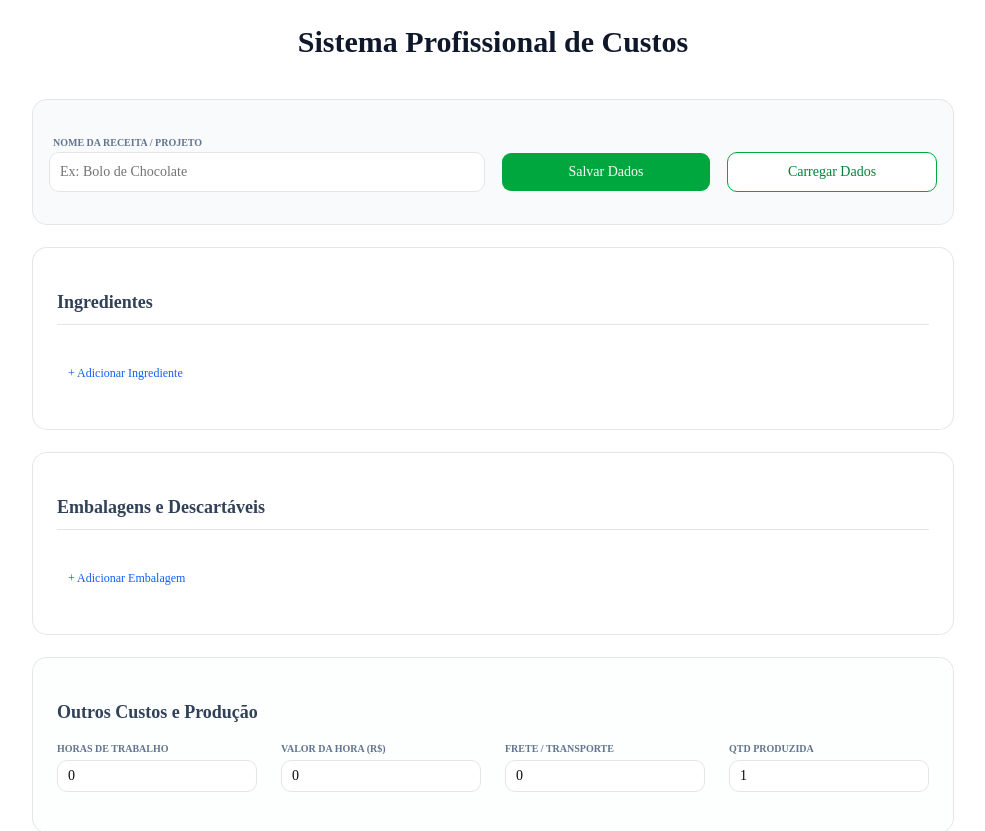
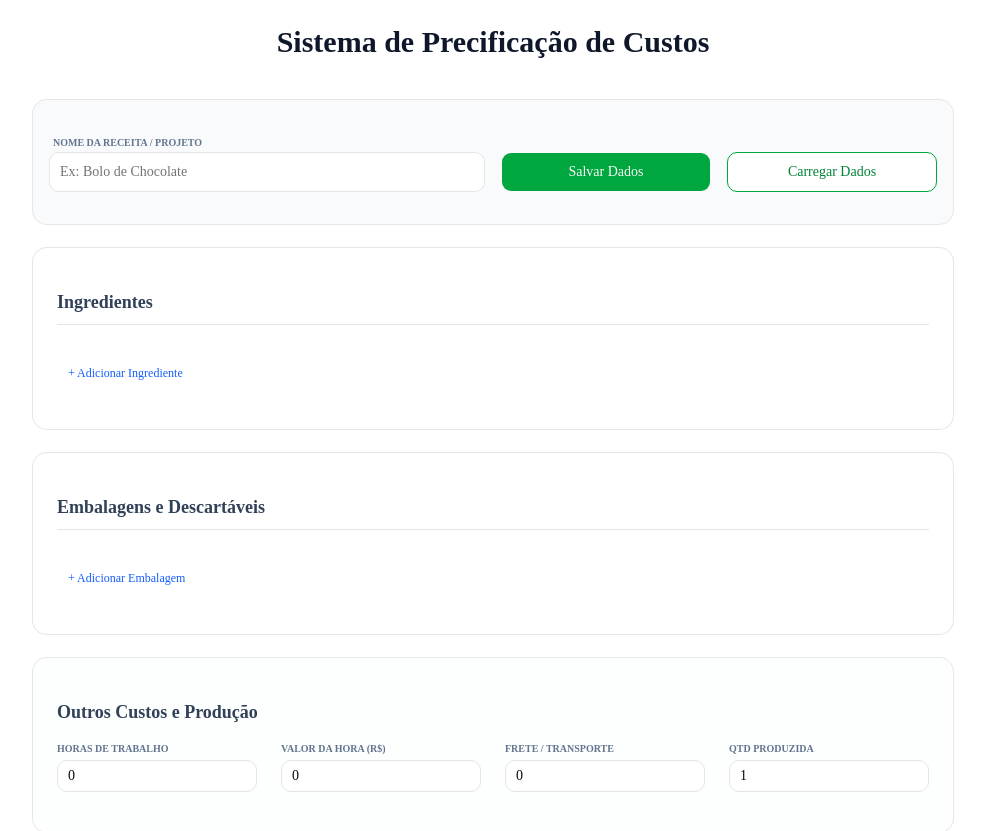
Before and after one commit to marloslc/Precificacao, a Next.js app: page / in a window 1280 px wide. Shown: the top 831 px of the page, without its empty margins (147-1132 px from the left). Built offline with nearby package versions, Linux system fonts and the light colour scheme.

Commit message:
Update page title from 'Sistema Profissional de Custos' to 'Sistema de Precificação de Custos'

```diff
--- a/app/page.jsx
+++ b/app/page.jsx
@@ -67,7 +67,7 @@
 
   return (
     <div className="p-6 grid gap-6 max-w-5xl mx-auto text-slate-900 font-sans">
-      <h1 className="text-3xl font-bold text-center mb-4">Sistema Profissional de Custos</h1>
+      <h1 className="text-3xl font-bold text-center mb-4">Sistema de Precificação de Custos</h1>
 
       {/* HEADER DE RECEITA */}
       <Card className="bg-slate-50 border-slate-200">
```
